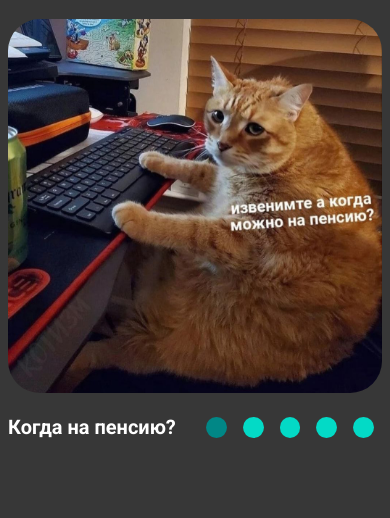
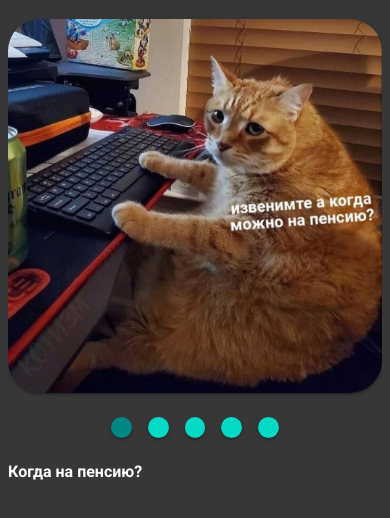
Before and after one commit to 33arsenicum/cssMemeSlider, a plain HTML site: page cssMemeSlider/index.html in a window 390 px wide. Shown: the part 70-588 px from the top of the page. Drawn offline with Linux system fonts and the light colour scheme.

Commit message:
add: responsive and box-shadow  LANG=en_EN date +'(%a, %b %d, %Y %r)'

```diff
--- a/cssMemeSlider/style.css
+++ b/cssMemeSlider/style.css
@@ -64,6 +64,9 @@ h1 {
     background-color: #03dac6;
     border-radius: 50%;
     cursor: pointer;
+    box-shadow: 0px 3px 1px -2px rgba(0,0,0,0.2),
+                0px 2px 2px 0px rgba(0,0,0,0.14),
+                0px 1px 5px 0px rgba(0,0,0,0.12);
     transition: transform 0.3s ease-in-out;
 }
 
@@ -83,7 +86,7 @@ h1 {
 
 .item_title{
    min-width: 100%;
-   font-size: 20px;
+   font-size: 1rem;
    font-weight: 700;
 }
 
@@ -91,7 +94,10 @@ h1 {
     min-width: 100%;
     object-fit: cover;
     border-radius: 2rem;
- }
+    box-shadow: 0px 3px 1px -2px rgba(0,0,0,0.2),
+                0px 2px 2px 0px rgba(0,0,0,0.14),
+                0px 1px 5px 0px rgba(0,0,0,0.12);
+}
 
 
 .button_holder:has(#item1:checked)~.slider_holder .slider_carousel,
@@ -118,3 +124,21 @@ h1 {
 .button_holder:has(#item5:checked)~.text_holder .text_carousel {
     transform: translateX(-400%);
 }
+
+@media (max-width: 767px){
+.button_holder {
+    order: 2;
+    max-width: 100%;
+    justify-content: center;
+}
+.text_holder {
+    order: 3;
+    max-width: 100%;
+}
+.container {
+    width: 100%;
+    max-width: 50rem;
+    margin: 0 auto 2rem;
+    overflow: hidden;
+}
+}
```
